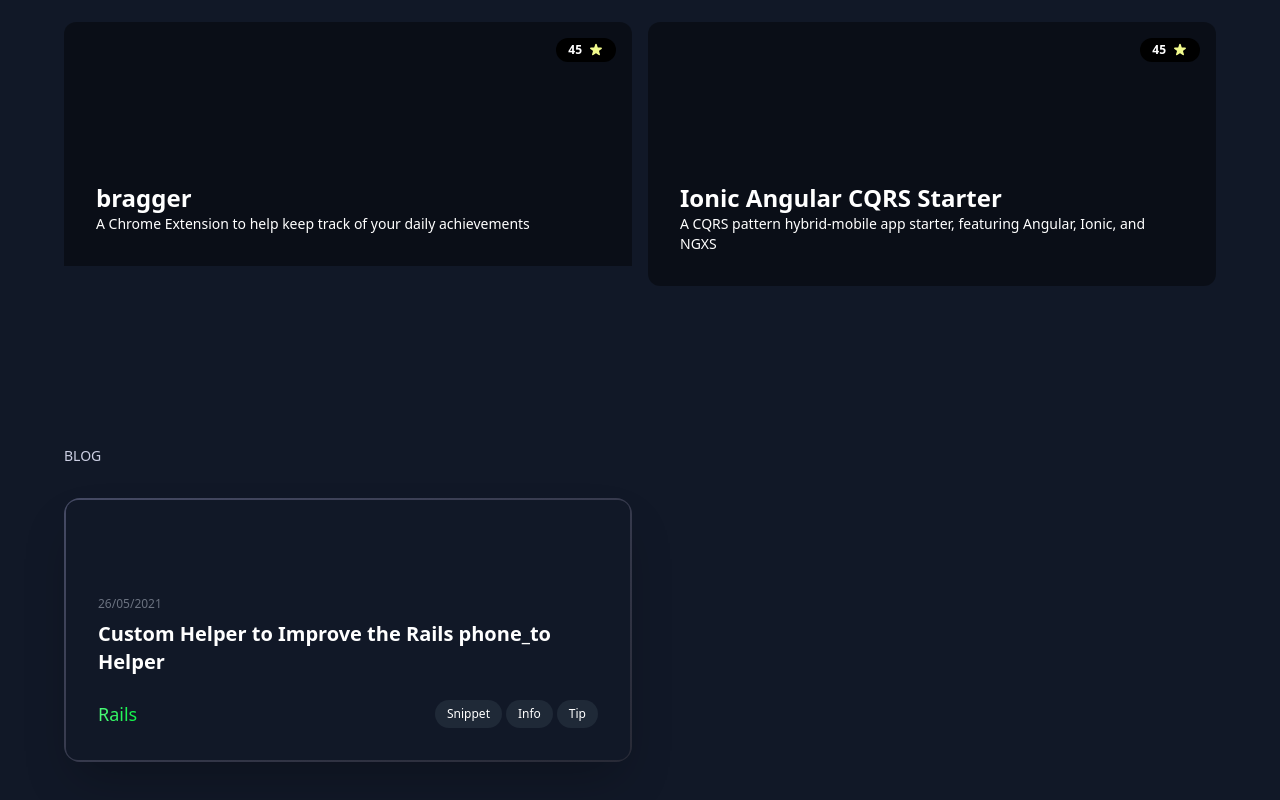
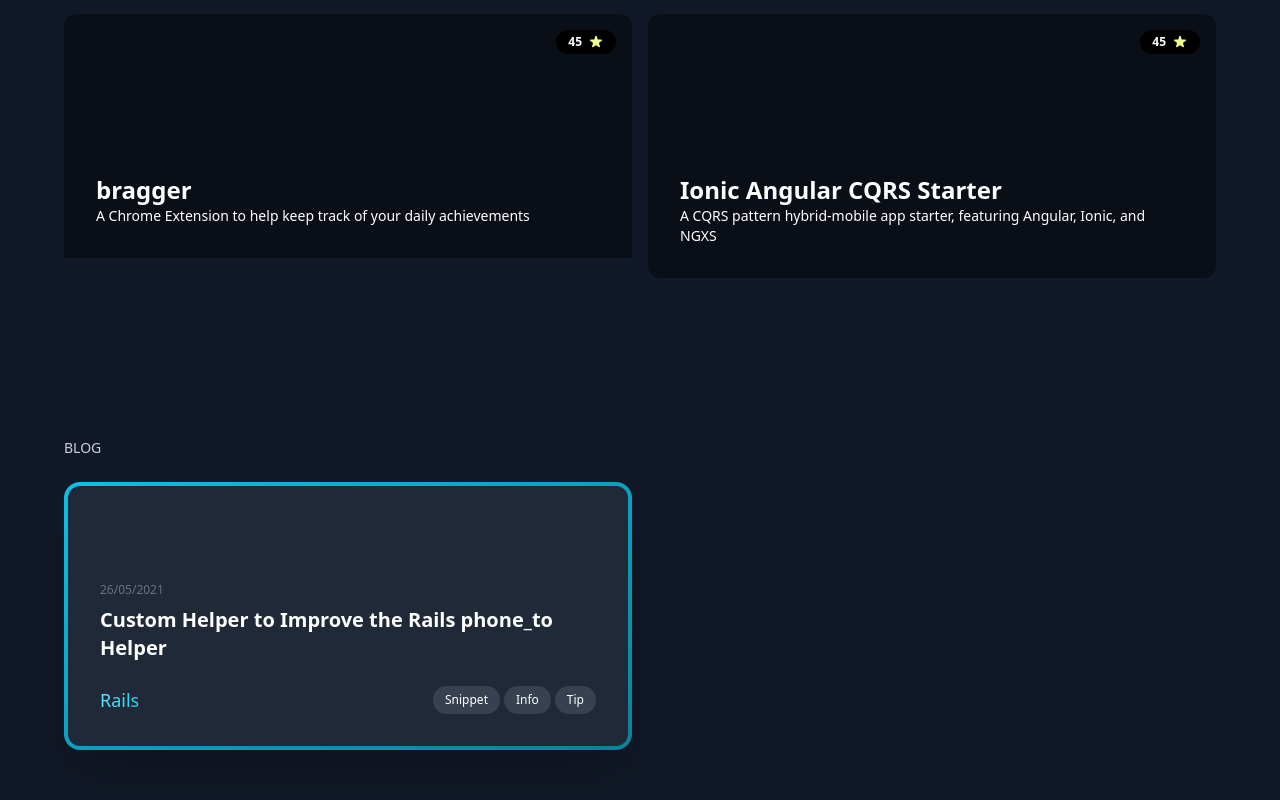
Before and after one commit to alexsalmon/alexsalmon-next-blog, a Next.js app: page / in a window 1280 px wide. Shown: the part 746-1546 px from the top of the page. Built offline with nearby package versions, Linux system fonts and the light colour scheme.

Commit message:
feat(home-page): various styling updates

```diff
--- a/src/pages/index.tsx
+++ b/src/pages/index.tsx
@@ -35,8 +35,8 @@
                     </div>
                 </section>
 
-                <section className="space-y-8" role="list">
-                    <p className="text-sm uppercase">Public Work</p>
+                <section className="space-y-6" role="list">
+                    <p className="text-sm font-medium uppercase">Public Work</p>
 
                     <div className="inline-grid gap-4 grid-cols-2 w-full">
                         <a
@@ -87,13 +87,13 @@
                     </div>
                 </section>
 
-                <section className="space-y-8" role="list">
-                    <p className="text-sm uppercase">Blog</p>
+                <section className="space-y-6" role="list">
+                    <p className="text-sm font-medium uppercase">Blog</p>
 
                     <div className="inline-grid gap-4 grid-cols-2 w-full">
-                        <article className="p-0.5 shadow-2xl rounded-2xl bg-gradient-to-br from-darker-700 to-darker-900">
+                        <article className="p-1 shadow-2xl rounded-2xl bg-gradient-to-br from-link-700 to-link-900">
                             <a
-                                className="flex flex-col justify-end h-full p-6 bg-gray-900 sm:p-8 rounded-xl hover:bg-opacity-90"
+                                className="flex flex-col justify-end h-full p-6 bg-gray-800 sm:p-8 rounded-xl hover:bg-opacity-90"
                                 href="">
                                 <div className="mt-16">
                                     <p className="text-xs font-medium text-gray-500">26/05/2021</p>
@@ -101,17 +101,17 @@
                                         Custom Helper to Improve the Rails phone_to Helper
                                     </h5>
                                     <div className="flex items-center justify-between mt-6">
-                                        <p className="text-lg font-medium text-transparent bg-clip-text bg-gradient-to-r from-green-400 to-green-600">
+                                        <p className="text-lg font-medium text-transparent bg-clip-text bg-gradient-to-r from-link-400 to-link-600">
                                             Rails
                                         </p>
                                         <ul className="flex space-x-1">
-                                            <li className="inline-block rounded-full text-white text-xs font-medium px-3 py-1.5 bg-gray-800">
+                                            <li className="inline-block rounded-full text-white text-xs font-medium px-3 py-1.5 bg-gray-700">
                                                 Snippet
                                             </li>
-                                            <li className="inline-block rounded-full text-white text-xs font-medium px-3 py-1.5 bg-gray-800">
+                                            <li className="inline-block rounded-full text-white text-xs font-medium px-3 py-1.5 bg-gray-700">
                                                 Info
                                             </li>
-                                            <li className="inline-block rounded-full text-white text-xs font-medium px-3 py-1.5 bg-gray-800">
+                                            <li className="inline-block rounded-full text-white text-xs font-medium px-3 py-1.5 bg-gray-700">
                                                 Tip
                                             </li>
                                         </ul>
```
